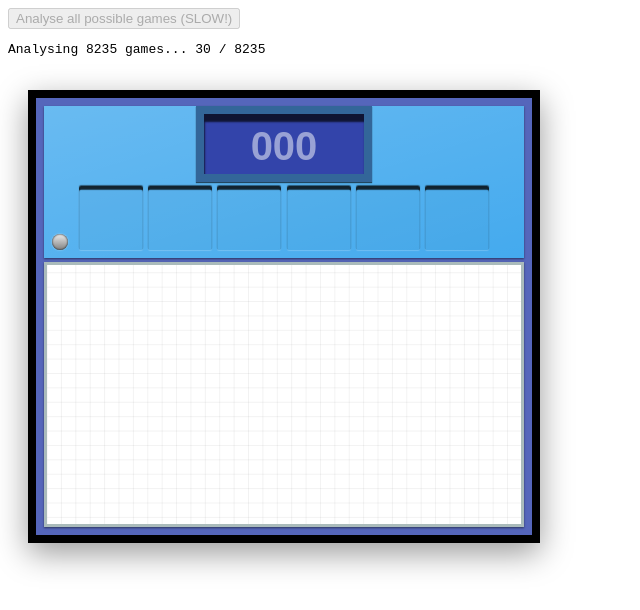
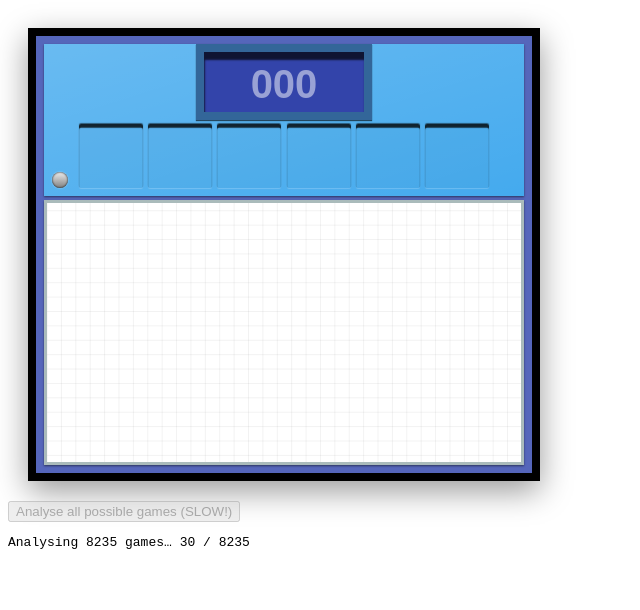
Before and after one commit to davidje13/Countdown, a plain HTML site: page index.html in a window 1280 px wide. Both pictures are taken after a click on the button "Analyse all possible games (SLOW!)". Shown: the whole page, without its empty margins (0-640 px from the left). Drawn offline with Linux system fonts and the light colour scheme.

Commit message:
Extract full game analysis into beginnings of number picker UI

```diff
--- a/index.html
+++ b/index.html
@@ -27,6 +27,7 @@
 
 <script src="src/dom.js"></script>
 <script src="src/NumbersUI.js"></script>
+<script src="src/NumberPickerUI.js"></script>
 <script src="src/main.js"></script>
 
 </head>
--- /dev/null
+++ b/src/NumberPickerUI.js
@@ -0,0 +1,151 @@
+'use strict';
+
+function representGame(inputs, game) {
+	return inputs.join(',') + ' -> ' + game.value;
+}
+
+function _choices(list, count, begin, pos, storage, fn) {
+	if (pos === count) {
+		fn(storage.slice());
+		return;
+	}
+	let last = null;
+	for (let i = begin; i < list.length; ++ i) {
+		const v = list[i];
+		if (v !== last) {
+			storage[pos] = last = v;
+			_choices(list, count, i + 1, pos + 1, storage, fn);
+		}
+	}
+}
+
+function choices(list, count, fn) {
+	const vs = list.slice();
+	vs.sort((a, b) => a - b);
+	const temp = [];
+	_choices(vs, count, 0, 0, temp, fn);
+}
+
+class NumberPickerUI extends EventTarget {
+	constructor({
+		inputCount,
+		minTarget,
+		maxTarget,
+		analysisWorkers,
+		selectionBig,
+		selectionSmall,
+		presets,
+	}) {
+		super();
+		this.inputCount = inputCount;
+		this.minTarget = minTarget;
+		this.maxTarget = maxTarget;
+		this.analysisWorkers = analysisWorkers;
+		this.selectionBig = selectionBig;
+		this.selectionSmall = selectionSmall;
+		this.batchSize = 10;
+
+		this.form = make('form', {'class': 'number-choices', 'action': '#'});
+
+		this.analyse = make('button');
+		this.analyse.appendChild(document.createTextNode('Analyse all possible games (SLOW!)'));
+		this.form.appendChild(this.analyse);
+
+		this.output = make('pre');
+		this.form.appendChild(this.output);
+
+		this.analyse.addEventListener('click', (e) => {
+			e.preventDefault();
+			this.analyseAll();
+		});
+	}
+
+	dom() {
+		return this.form;
+	}
+
+	setOutput(msg) {
+		this.output.textContent = msg;
+	}
+
+	_sendChoice(inputs) {
+		this.dispatchEvent(new CustomEvent('choice', {inputs}));
+	}
+
+	analyseAll() {
+		this.analyse.disabled = true;
+
+		const tm0 = Date.now();
+
+		const selection = [...this.selectionBig, ...this.selectionSmall];
+		const games = [];
+		choices(selection, this.inputCount, (inputs) => games.push(inputs));
+		const totalGames = games.length;
+
+		const impossible = [];
+		const results = [];
+		let inFlight = 0;
+
+		const nextBatch = (worker) => {
+			if (games.length === 0) {
+				if ((-- inFlight) === 0) {
+					this._displayResults(results, impossible, Date.now() - tm0);
+				}
+				return;
+			}
+
+			this.setOutput(
+				'Analysing ' + totalGames + ' games\u2026 ' +
+				(totalGames - games.length) + ' / ' + totalGames
+			);
+
+			const batch = games.splice(-this.batchSize);
+			worker.analyse(batch, {
+				min: this.minTarget,
+				max: this.maxTarget,
+			}).then(({analysis}) => {
+				for (const a of analysis) {
+					if (a.achievable === 0) {
+						impossible.push(a.inputs);
+					} else {
+						results.push(a);
+					}
+				}
+				nextBatch(worker);
+			});
+		}
+
+		for (const worker of this.analysisWorkers) {
+			++ inFlight;
+			nextBatch(worker);
+		}
+	}
+
+	_displayResults(results, impossible, time) {
+		results.sort((a, b) => (a.easiest.difficulty - b.easiest.difficulty));
+		const easiest = results[0];
+		const hardestNumbers = results[results.length - 1];
+
+		results.sort((a, b) => (a.hardest.difficulty - b.hardest.difficulty));
+		const easiestNumbers = results[0];
+		const hardest = results[results.length - 1];
+
+		results.sort((a, b) => (a.averageDifficulty - b.averageDifficulty));
+		const easiestAverage = results[0];
+		const hardestAverage = results[results.length - 1];
+
+		this.setOutput(
+			'Total permutations: ' + (results.length + impossible.length) + '\n' +
+			'Impossible numbers:\n' + impossible.map((l) => l.join(',')).join('\n') + '\n' +
+			'Easiest game: ' + representGame(easiest.inputs, easiest.easiest) + '\n' +
+			'Hardest game: ' + representGame(hardest.inputs, hardest.hardest) + '\n' +
+			'Easiest numbers: ' + easiestNumbers.inputs.join(',') + '\n' +
+			'Hardest numbers: ' + hardestNumbers.inputs.join(',') + '\n' +
+			'Typically easiest numbers: ' + easiestAverage.inputs.join(',') + '\n' +
+			'Typically hardest numbers: ' + hardestAverage.inputs.join(',') + '\n' +
+
+			'-- ' + (time * 0.001).toFixed(3) + 's ' +
+			'(' + (time * 0.001 / results.length).toFixed(3) + 's per game)\n'
+		);
+	}
+}
--- a/src/main.js
+++ b/src/main.js
@@ -1,163 +1,44 @@
 'use strict';
 
+window.addEventListener('load', () => {
 	const workerCount = 4;
 	const workers = [];
 	for (let i = 0; i < workerCount; ++ i) {
 		workers.push(new AsyncFormulaFinder(COUNTDOWN_RULES));
 	}
 
-const minTarget = 101;
-const maxTarget = 999;
-
-function buildAnalyser(selection, inputCount) {
-	const form = make('form');
-	form.setAttribute('action', '#');
-
-	const go = make('button');
-	go.appendChild(document.createTextNode('Analyse all possible games (SLOW!)'));
-	form.appendChild(go);
-
-	const output = make('pre');
-	form.appendChild(output);
-
-	function calculate() {
-		analyseGames(selection, inputCount, (txt) => {
-			output.textContent = txt;
-		});
-	}
-
-	function beginCalculate() {
-		go.disabled = true;
-		output.textContent = 'Calculating\u2026 (may take several minutes)';
-		setTimeout(calculate, 0);
-	}
-
-	form.addEventListener('submit', (e) => {
-		e.preventDefault();
-		beginCalculate();
-	});
-
-	return form;
-}
-
-const selectionBig = [100, 75, 50, 25];
-const selectionSmall = [1, 1, 2, 2, 3, 3, 4, 4, 5, 5, 6, 6, 7, 7, 8, 8, 9, 9];
-
-function _choices(list, count, begin, pos, storage, fn) {
-	if (pos === count) {
-		fn(storage.slice());
-		return;
-	}
-	let last = null;
-	for (let i = begin; i < list.length; ++ i) {
-		const v = list[i];
-		if (v !== last) {
-			storage[pos] = last = v;
-			_choices(list, count, i + 1, pos + 1, storage, fn);
-		}
-	}
-}
-
-function choices(list, count, fn) {
-	const vs = list.slice();
-	vs.sort((a, b) => a - b);
-	const temp = [];
-	_choices(vs, count, 0, 0, temp, fn);
-}
-
-function analyseGames(selection, inputCount, callback) {
-	const games = [];
-
-	const tm0 = Date.now();
-	choices(selection, inputCount, (inputs) => games.push(inputs));
-	const totalGames = games.length;
-
-	const batchSize = 10;
-
-	const impossible = [];
-	const results = [];
-
-	function nextBatch(worker) {
-		if (games.length === 0) {
-			if ((-- inFlight) === 0) {
-				finish();
-			}
-			return;
-		}
-
-		callback(
-			'Analysing ' + totalGames + ' games... ' +
-			(totalGames - games.length) + ' / ' + totalGames
-		);
-
-		const batch = games.splice(-batchSize);
-		worker.analyse(batch, {
-			min: minTarget,
-			max: maxTarget,
-		}).then(({analysis, time}) => {
-			for (const a of analysis) {
-				if (a.achievable === 0) {
-					impossible.push(a.inputs);
-				} else {
-					results.push(a);
-				}
-			}
-			nextBatch(worker);
-		});
-	}
-
-	function finish() {
-		const tm1 = Date.now();
-
-		results.sort((a, b) => (a.easiest.difficulty - b.easiest.difficulty));
-		const easiest = results[0];
-		const hardestNumbers = results[results.length - 1];
-
-		results.sort((a, b) => (a.hardest.difficulty - b.hardest.difficulty));
-		const easiestNumbers = results[0];
-		const hardest = results[results.length - 1];
-
-		results.sort((a, b) => (a.averageDifficulty - b.averageDifficulty));
-		const easiestAverage = results[0];
-		const hardestAverage = results[results.length - 1];
-
-		function representGame(inputs, game) {
-			return inputs.join(',') + ' -> ' + game.value;
-		}
-
-		callback(
-			'Total permutations: ' + (results.length + impossible.length) + '\n' +
-			'Impossible numbers:\n' + impossible.map((l) => l.join(',')).join('\n') + '\n' +
-			'Easiest game: ' + representGame(easiest.inputs, easiest.easiest) + '\n' +
-			'Hardest game: ' + representGame(hardest.inputs, hardest.hardest) + '\n' +
-			'Easiest numbers: ' + easiestNumbers.inputs.join(',') + '\n' +
-			'Hardest numbers: ' + hardestNumbers.inputs.join(',') + '\n' +
-			'Typically easiest numbers: ' + easiestAverage.inputs.join(',') + '\n' +
-			'Typically hardest numbers: ' + hardestAverage.inputs.join(',') + '\n' +
-
-			'-- ' + ((tm1 - tm0) * 0.001).toFixed(3) + 's ' +
-			'(' + ((tm1 - tm0) * 0.001 / results.length).toFixed(3) + 's per game)\n'
-		);
-	}
-
-	let inFlight = 0;
-	for (const worker of workers) {
-		++ inFlight;
-		nextBatch(worker);
-	}
-}
-
-const ui = new NumbersUI({
+	const options = {
 		inputCount: 6,
 		minTarget: 101,
 		maxTarget: 999,
+	};
+
+	const ui = new NumbersUI({
+		...options,
 		targetWorker: workers[0],
 		solutionWorker: workers[1],
 	});
 
-window.addEventListener('load', () => {
-	document.body.appendChild(buildAnalyser([...selectionBig, ...selectionSmall], 6));
+	const numberPicker = new NumberPickerUI({
+		...options,
+		analysisWorkers: workers,
+		selectionBig: [100, 75, 50, 25],
+		selectionSmall: [1, 1, 2, 2, 3, 3, 4, 4, 5, 5, 6, 6, 7, 7, 8, 8, 9, 9],
+		presets: [
+			{name: 'One from the top', selection: ['Bsssss']},
+			{name: 'Two big, four small', selection: ['BBssss']},
+			{name: 'Three big, three small', selection: ['BBBsss']},
+			{name: 'Four big ones', selection: ['BBBBss']},
+			{name: 'Six small', selection: ['ssssss']},
+		],
+	});
+
+	numberPicker.addEventListener('choice', (e) => {
+		ui.set(e.inputs);
+	});
+
 	document.body.appendChild(ui.dom());
+	document.body.appendChild(numberPicker.dom());
 	// 100, 75, 50, 25, 6, 3 -> 952
 	// 100, 75, 50, 25, 9, 8 -> 490
-});
+}, {once: true});
```
Lines whose indentation alone changed are shown as unchanged.
